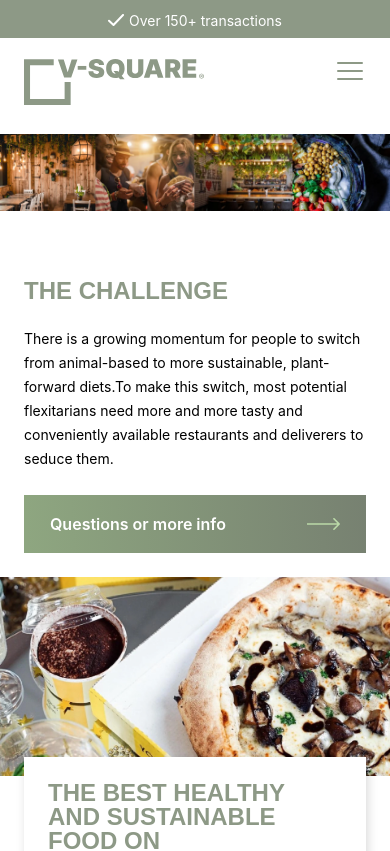
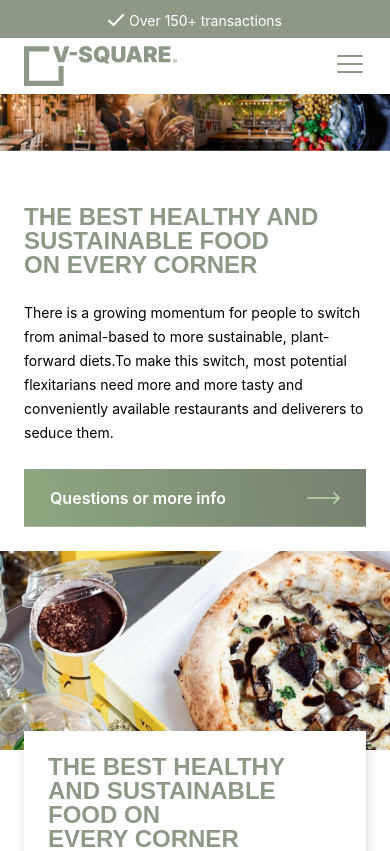
Before and after one commit to Lloyd-Aipassa/vsquare, a Nuxt app: page / in a window 390 px wide. Shown: the top 851 px of the page. Built offline with nearby package versions, Linux system fonts and the light colour scheme.

Commit message:
fixed header margins

```diff
--- a/components/Header/HeaderBot.vue
+++ b/components/Header/HeaderBot.vue
@@ -108,12 +108,12 @@ const Diensten = ref(false)
 const OverOns = ref(false)
 const Menu = () => Slider.value = true
 const Close = () => Slider.value = false
-const OpenDiensten = () => Diensten.value = true
-const OpenOverOns = () => OverOns.value = true
-const CloseMain = () => Main.value = false
-const CloseDiensten = () => Diensten.value = false
-const CloseOverOns = () => OverOns.value = false
-const OpenMain = () => Main.value = true
+// const OpenDiensten = () => Diensten.value = true
+// const OpenOverOns = () => OverOns.value = true
+// const CloseMain = () => Main.value = false
+// const CloseDiensten = () => Diensten.value = false
+// const CloseOverOns = () => OverOns.value = false
+// const OpenMain = () => Main.value = true
 
 const props = defineProps({
     Link: String,
@@ -127,21 +127,28 @@ const props = defineProps({
 <style scoped>
 .header-container {
     background-color: #fff;
-    height: 96px;
+    /* height: 96px; */
     display: flex;
     margin: 0 auto;
     position: relative;
     z-index: 1000;
+    margin-bottom: -20px;
 }
 
 .container {
     position: relative;
     height: 100%;
-    padding: 0 200px;
+    padding: 20px 200px;
     width: 100%;
     display: flex;
     align-items: center;
     justify-content: space-between;
+}
+
+/* Img niet goed gesneden aan de onderkant */
+.container img {
+    margin-bottom: -8px;
+
 }
 
 .nav-desktop ul {
@@ -263,6 +270,8 @@ p:hover p {
         height: 75px;
     }
 
+
+
     .nav-mobile {
         display: block;
     }
@@ -291,12 +300,17 @@ p:hover p {
     }
 
     .container {
-        padding: 0 24px;
+        padding: 8px 24px;
     }
 
     .container svg {
-        display: block;
-        margin-top: -30px;
+        /* display: block;
+        margin-top: -30px; */
+    }
+
+    .container img {
+        margin-bottom: -8px;
+        width: 153px;
     }
 
     .slider {
--- a/components/Hero.vue
+++ b/components/Hero.vue
@@ -32,7 +32,7 @@ onMounted(() => {
 
 <style scoped>
 .hero {
-    padding: 18px 0 80px 200px;
+    padding: 0px 0 80px 200px;
     height: 100vh;
 }
 
@@ -84,7 +84,7 @@ li {
 
     .hero h1 {
         max-width: 1300px;
-        margin-top: 40px;
+        margin-top: 26px;
     }
 
     .hero p {
--- a/pages/index.vue
+++ b/pages/index.vue
@@ -145,7 +145,7 @@ const Link2 = '/vegitalian-project'
 // ** Hero **
 const HeroContent = [{
     Image: "/hero/header-home.webp",
-    Title: 'THE CHALLENGE',
+    Title: 'THE BEST HEALTHY AND SUSTAINABLE FOOD ON EVERY CORNER',
     p: 'There is a growing momentum for people to switch from animal-based to more sustainable, plant-forward diets.To make this switch, most potential flexitarians need more and more tasty and conveniently available restaurants and deliverers to seduce them.',
 }]
 
```
